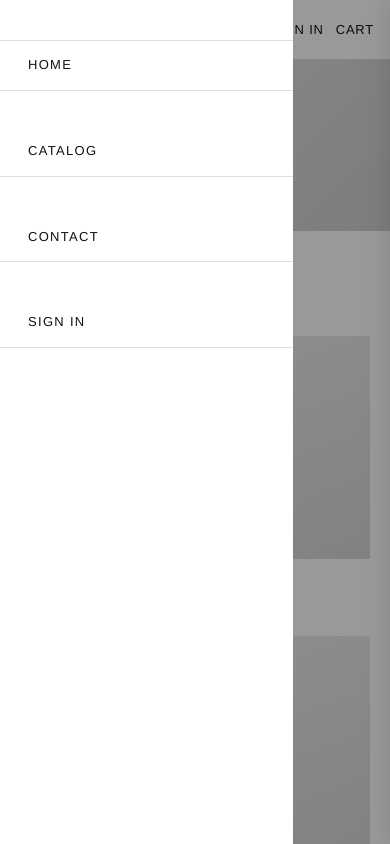
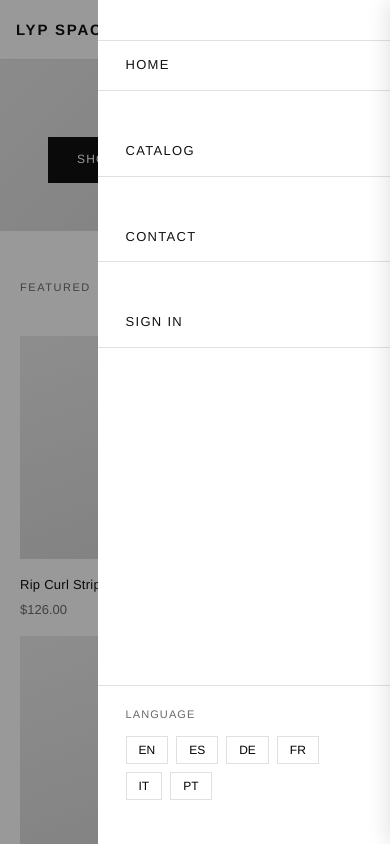
Before and after one commit to Ressesctclair/lypspace-homepage, a website: page index.html in a window 390 px wide. Both pictures are taken after a click on the button "Menu". Shown: the top 844 px of the page. Drawn offline with Linux system fonts and the light colour scheme; no server answers.

Commit message:
mobile: move hamburger to right, drawer slides from right, lang switcher at drawer bottom

```diff
--- a/index.html
+++ b/index.html
@@ -538,13 +538,14 @@
       position: absolute; inset: 0; background: rgba(0,0,0,.4);
     }
     #mobile-drawer-panel {
-      position: absolute; top: 0; left: 0; width: 75%; max-width: 300px;
+      position: absolute; top: 0; right: 0; width: 75%; max-width: 300px;
       height: 100%; background: var(--white);
       display: flex; flex-direction: column;
-      padding: 24px 0; transform: translateX(-100%);
+      padding: 24px 0; transform: translateX(100%);
       transition: transform .28s cubic-bezier(.4,0,.2,1);
     }
     #mobile-drawer.open #mobile-drawer-panel { transform: translateX(0); }
+    #mobile-drawer-panel > div:last-child { margin-top: auto; }
     #mobile-drawer-panel a {
       padding: 14px 28px; font-size: 13px; letter-spacing: .1em;
       text-transform: uppercase; color: var(--black); border-bottom: 1px solid var(--border);
@@ -557,8 +558,8 @@
       header { padding: 0 16px; justify-content: space-between; }
       nav { display: none; }
       .mobile-menu-btn { display: flex; }
-      .logo { position: absolute; left: 50%; transform: translateX(-50%); }
       .header-icons { gap: 12px; }
+      .i18n-wrap { display: none !important; }
       .section { padding: 48px 20px; }
       .product-grid { grid-template-columns: repeat(2, 1fr); gap: 16px; }
       .values-grid { grid-template-columns: 1fr; gap: 32px; }
@@ -584,14 +585,22 @@
       <a href="/catalog" data-i18n="nav_catalog">Catalog</a>
       <a href="/contact" data-i18n="nav_contact">Contact</a>
       <a href="/login" id="drawer-signin" data-i18n="nav_signin">Sign in</a>
+      <div style="padding:20px 28px;border-top:1px solid #e0e0e0;margin-top:auto;">
+        <p style="font-size:11px;letter-spacing:.1em;text-transform:uppercase;color:#6b6b6b;margin-bottom:12px;">Language</p>
+        <div style="display:flex;flex-wrap:wrap;gap:8px;">
+          <button onclick="window.i18n.setLang('en');closeDrawer()" style="background:none;border:1px solid #e0e0e0;padding:6px 12px;font-size:12px;cursor:pointer;font-family:inherit;">EN</button>
+          <button onclick="window.i18n.setLang('es');closeDrawer()" style="background:none;border:1px solid #e0e0e0;padding:6px 12px;font-size:12px;cursor:pointer;font-family:inherit;">ES</button>
+          <button onclick="window.i18n.setLang('de');closeDrawer()" style="background:none;border:1px solid #e0e0e0;padding:6px 12px;font-size:12px;cursor:pointer;font-family:inherit;">DE</button>
+          <button onclick="window.i18n.setLang('fr');closeDrawer()" style="background:none;border:1px solid #e0e0e0;padding:6px 12px;font-size:12px;cursor:pointer;font-family:inherit;">FR</button>
+          <button onclick="window.i18n.setLang('it');closeDrawer()" style="background:none;border:1px solid #e0e0e0;padding:6px 12px;font-size:12px;cursor:pointer;font-family:inherit;">IT</button>
+          <button onclick="window.i18n.setLang('pt');closeDrawer()" style="background:none;border:1px solid #e0e0e0;padding:6px 12px;font-size:12px;cursor:pointer;font-family:inherit;">PT</button>
+        </div>
+      </div>
     </nav>
   </div>
 
   <!-- HEADER -->
   <header>
-    <button class="mobile-menu-btn" onclick="openDrawer()" aria-label="Menu">
-      <span></span><span></span><span></span>
-    </button>
     <a href="/" class="logo">LYP SPACE</a>
     <nav>
       <a href="/" data-i18n="nav_home">Home</a>
@@ -600,6 +609,9 @@
     </nav>
     <div class="header-icons">
       <button id="signin-btn" onclick="location.href='/login'">Sign in</button>
+      <button class="mobile-menu-btn" onclick="openDrawer()" aria-label="Menu">
+        <span></span><span></span><span></span>
+      </button>
     </div>
   </header>
 
```
